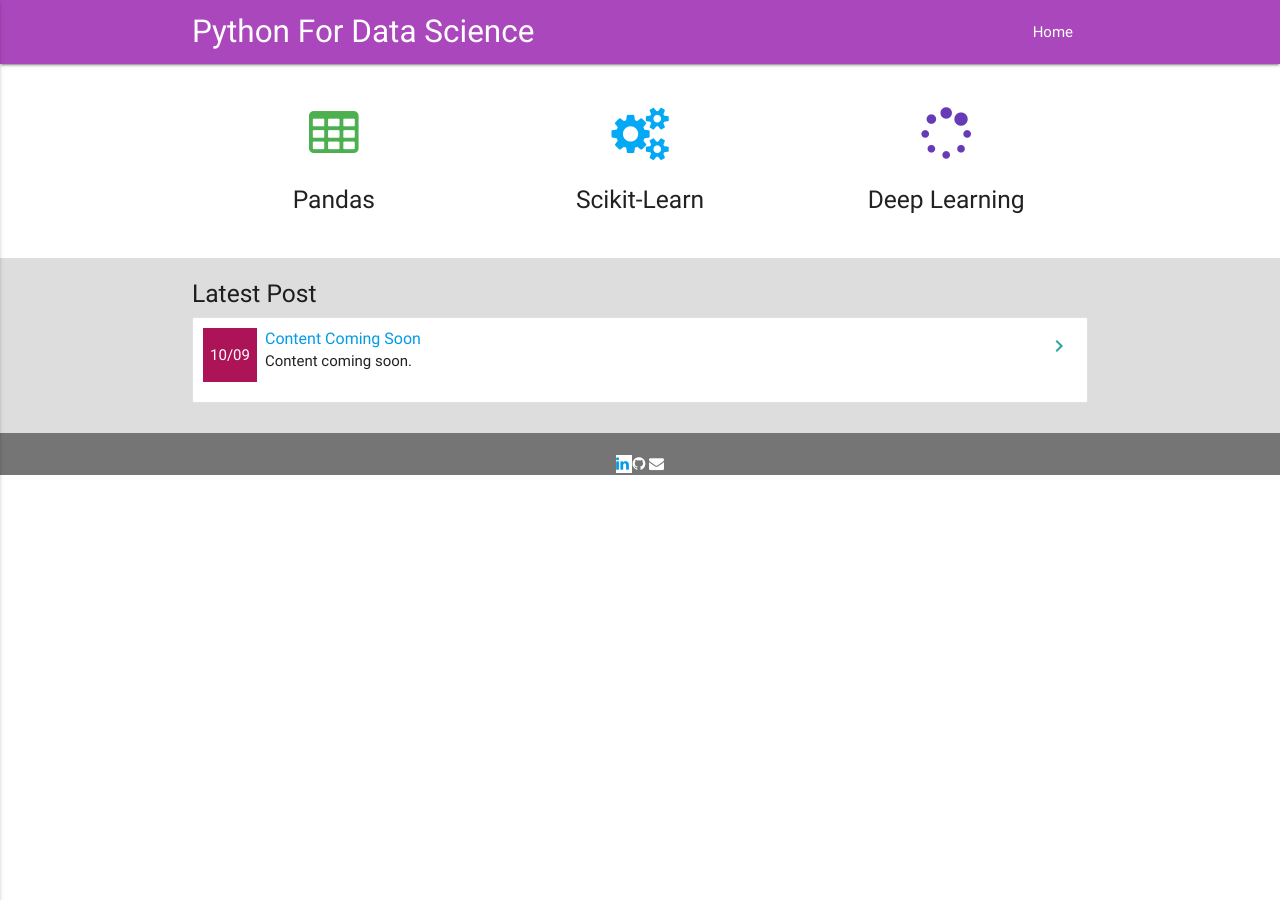
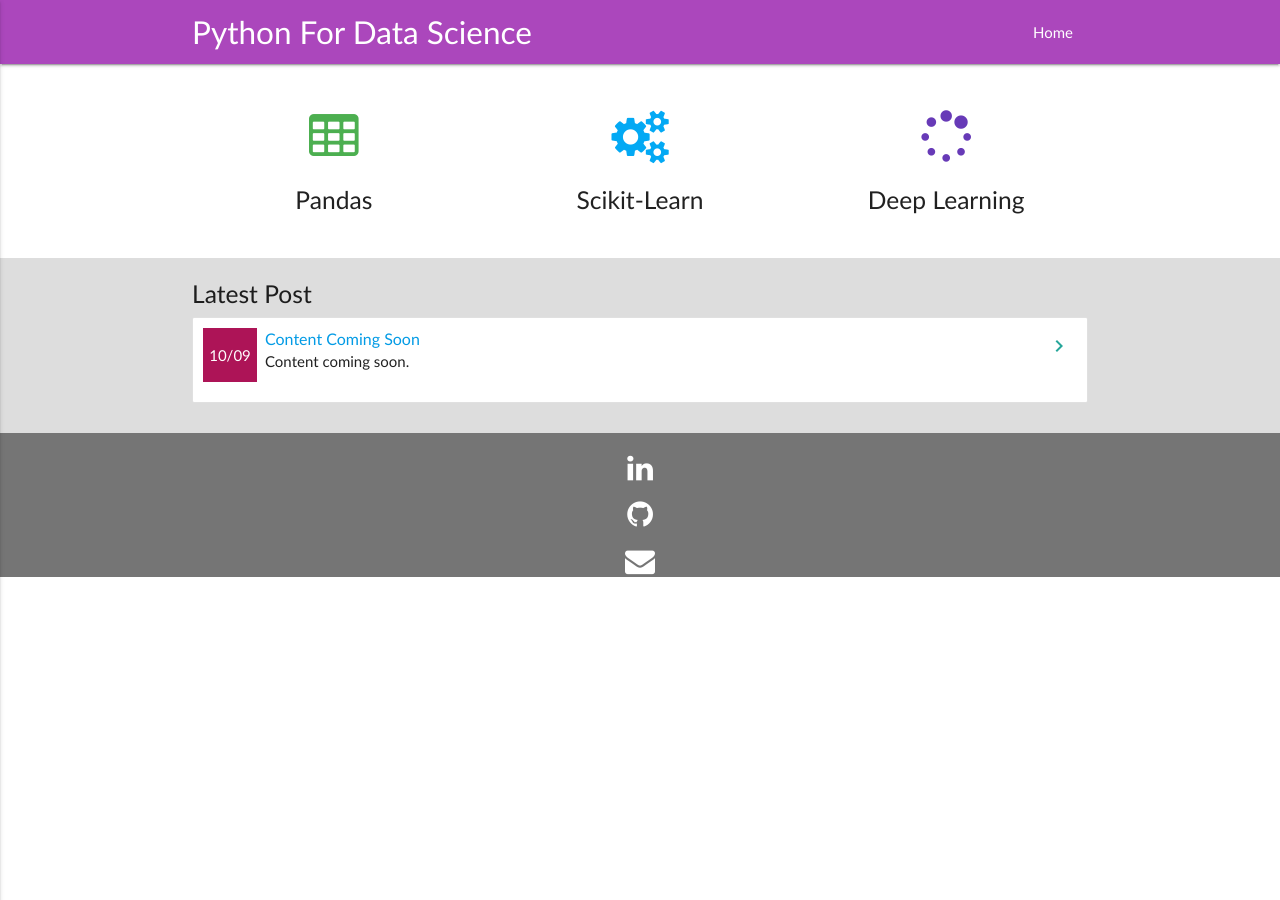
Before and after one commit to jlawman/JLawmanDotCom, a Jekyll site: the page built from index.md, in a window 1280 px wide. Built offline with Jekyll 4.4.1, drawn with Linux system fonts in a browser that asks for light colours.

Commit message:
footer tweaks

```diff
--- a/_includes/footer.html
+++ b/_includes/footer.html
@@ -1,16 +1,18 @@
   <footer class="page-footer grey darken-1">
     <center>
-      <a href="https://www.linkedin.com/in/josh-lawman-9b2604136/" class="white">
-        <i class="fa fa-linkedin"></i>
+      <a href="https://www.linkedin.com/in/josh-lawman-9b2604136/" class="white-text">
+        <i class="fa fa-linkedin fa-2x"></i>
       </a>
 
     </a>
+    <p> </p>
     <a href="https://github.com/jlawman" class="white-text">
-      <i class="fa fa-github"></i>
+      <i class="fa fa-github fa-2x"></i>
     </a>
-
+    <p> </p>
     <a href="mailto:jlawman@gmail.com" class="white-text">
-      <i class="fa fa-envelope"></i>
+      <i class="fa fa-envelope fa-2x"></i>
     </a>
+    <br>
     </center>
   </footer>
--- a/_sass/materialize/components/_typography.scss
+++ b/_sass/materialize/components/_typography.scss
@@ -18,7 +18,7 @@
     font-size: 15px;
   }
 
-  font-family: "Roboto", sans-serif;
+  font-family: GillSans, Calibri, Trebuchet, sans-serif;
   font-weight: normal;
   color: $off-black;
 }
```
